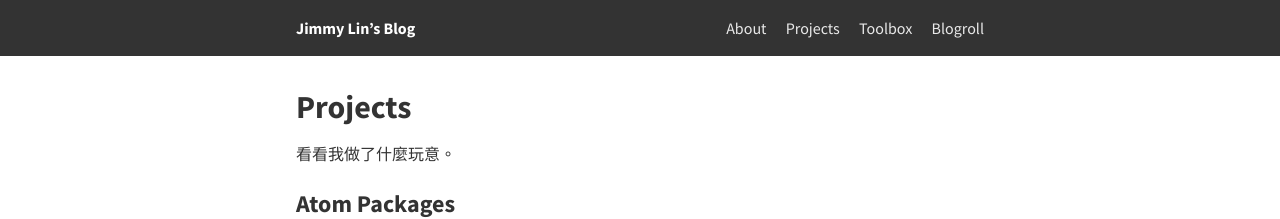
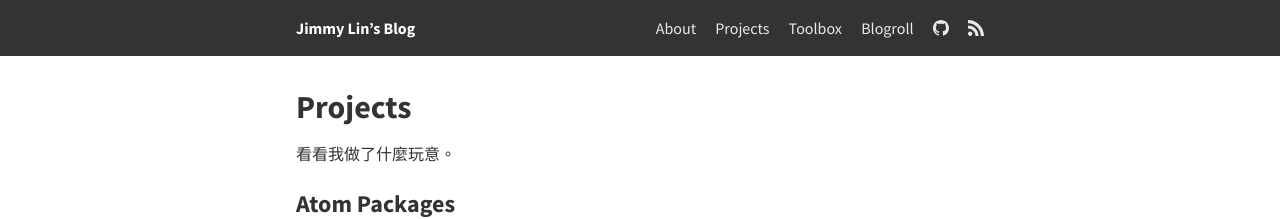
Before and after one commit to mnghsn/jmln.tw, a Jekyll site: the page built from _pages/projects.md, in a window 1280 px wide. Shown: the top 219 px of the page. Built offline with Jekyll 4.4.1, drawn with Linux system fonts in a browser that asks for light colours.

Commit message:
Add GitHub and RSS links to header

```diff
--- a/_includes/header.html
+++ b/_includes/header.html
@@ -12,6 +12,20 @@
           {{ page.title | escape }}
         </a>
       {% endfor %}
+
+      {% if site.author and site.author.github %}
+        <a class="site-menu-item" href="https://github.com/{{ site.author.github | escape }}" title="GitHub">
+          {% include icons/github.svg %}
+          <span class="sr-only">GitHub</span>
+        </a>
+      {% endif %}
+
+      {% if site.feed and site.feed.path %}
+        <a class="site-menu-item" href="{{ site.feed.path | relative_url }}" title="RSS">
+          {% include icons/rss.svg %}
+          <span class="sr-only">RSS</span>
+        </a>
+      {% endif %}
     </nav>
 
   </div>
```
